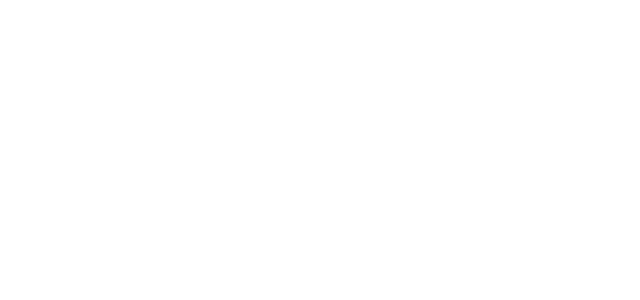
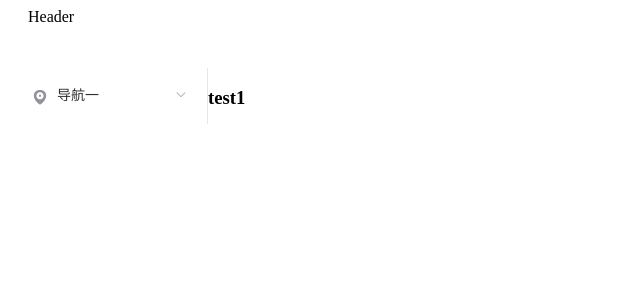
Before and after one commit to KMghost/MyBlog, a Vue app: page /test1 in a window 1280 px wide. Shown: the top 300 px of the page, without its empty margins (0-640 px from the left). Built offline with nearby package versions, Linux system fonts and the light colour scheme.

Commit message:
设置主页，配置跳转页面

```diff
--- a/src/router/index.js
+++ b/src/router/index.js
@@ -2,6 +2,8 @@
 import Router from "vue-router";
 import Login from "../views/Login/Login";
 import Home from "../views/Home/Home";
+import test1 from "../views/test1";
+import test2 from "../views/test2";
 
 Vue.use(Router)
 
@@ -16,7 +18,17 @@
         {
             path: '/home',
             name: 'Home',
-            component: Home
+            component: Home,
+            children: [{
+                path: '/test1',
+                name: 'test1',
+                component: test1
+            },
+                {
+                    path: '/test2',
+                    name: 'test2',
+                    component: test2
+                }]
         }
     ]
 })
--- a/src/views/Home/Home.vue
+++ b/src/views/Home/Home.vue
@@ -1,10 +1,33 @@
 <template>
-	<div>Home</div>
+	<div>
+		<el-container>
+			<el-header>Header</el-header>
+			<el-container>
+				<el-aside width="200px">
+					<el-menu @select="menuClick">
+						<el-submenu index="1">
+							<template slot="title"><i class="el-icon-location"></i>导航一</template>
+								<el-menu-item index="test1">选项1</el-menu-item>
+								<el-menu-item index="test2">选项2</el-menu-item>
+						</el-submenu>
+					</el-menu>
+				</el-aside>
+				<main>
+					<router-view/>
+				</main>
+			</el-container>
+		</el-container>
+	</div>
 </template>
 
 <script>
 export default {
-	name: "Home"
+	name: "Home",
+	methods: {
+		menuClick(index){
+			this.$router.push(index)
+		}
+	}
 }
 </script>
 
--- /dev/null
+++ b/src/views/test1.vue
@@ -0,0 +1,13 @@
+<template>
+	<h1>test1</h1>
+</template>
+
+<script>
+export default {
+	name: "test1"
+}
+</script>
+
+<style scoped>
+
+</style>
--- /dev/null
+++ b/src/views/test2.vue
@@ -0,0 +1,13 @@
+<template>
+	<h1>test2</h1>
+</template>
+
+<script>
+export default {
+	name: "test2"
+}
+</script>
+
+<style scoped>
+
+</style>
```
